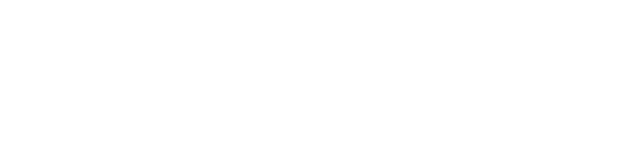
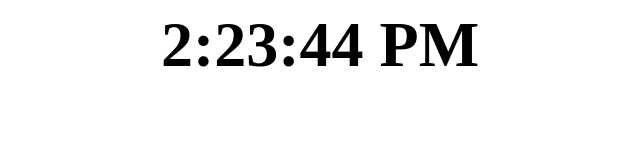
Before and after one commit to Asifmahmud436/local-time, a plain HTML site: page index.html in a window 1280 px wide. Shown: the whole page, without its empty margins (320-960 px from the left). Drawn offline with Linux system fonts and the light colour scheme.

Commit message:
added time

```diff
--- a/index.html
+++ b/index.html
@@ -5,9 +5,23 @@
     <meta name="viewport" content="width=device-width, initial-scale=1.0">
     <title>Document</title>
 </head>
+<style>
+    .root{
+        margin: 0 auto;
+        width: 1044px;
+        text-align: center;
+        font-weight: 600;
+        display: flex;
+        align-items: end;
+        justify-content: center;
+        font-size: 4rem;
+    }
+</style>
 <body>
 
+    <div class="root">
 
+    </div>
 
     <script src="time.js"></script>
 </body>
--- a/time.js
+++ b/time.js
@@ -0,0 +1,6 @@
+let root = document.querySelector('.root')
+
+setInterval(()=>{
+    let time = new Date()
+    root.innerText = time.toLocaleTimeString()
+},1000)
```
